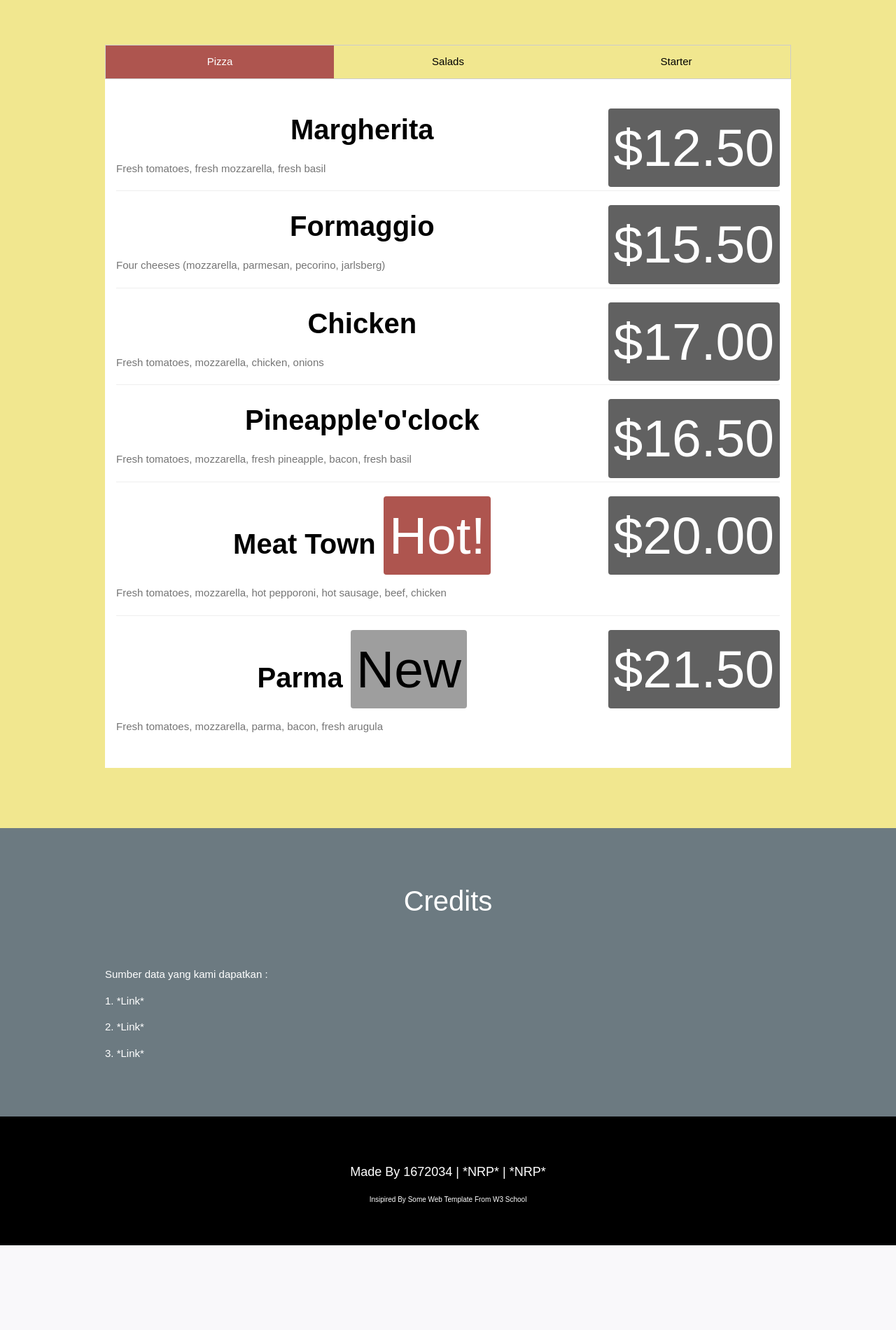
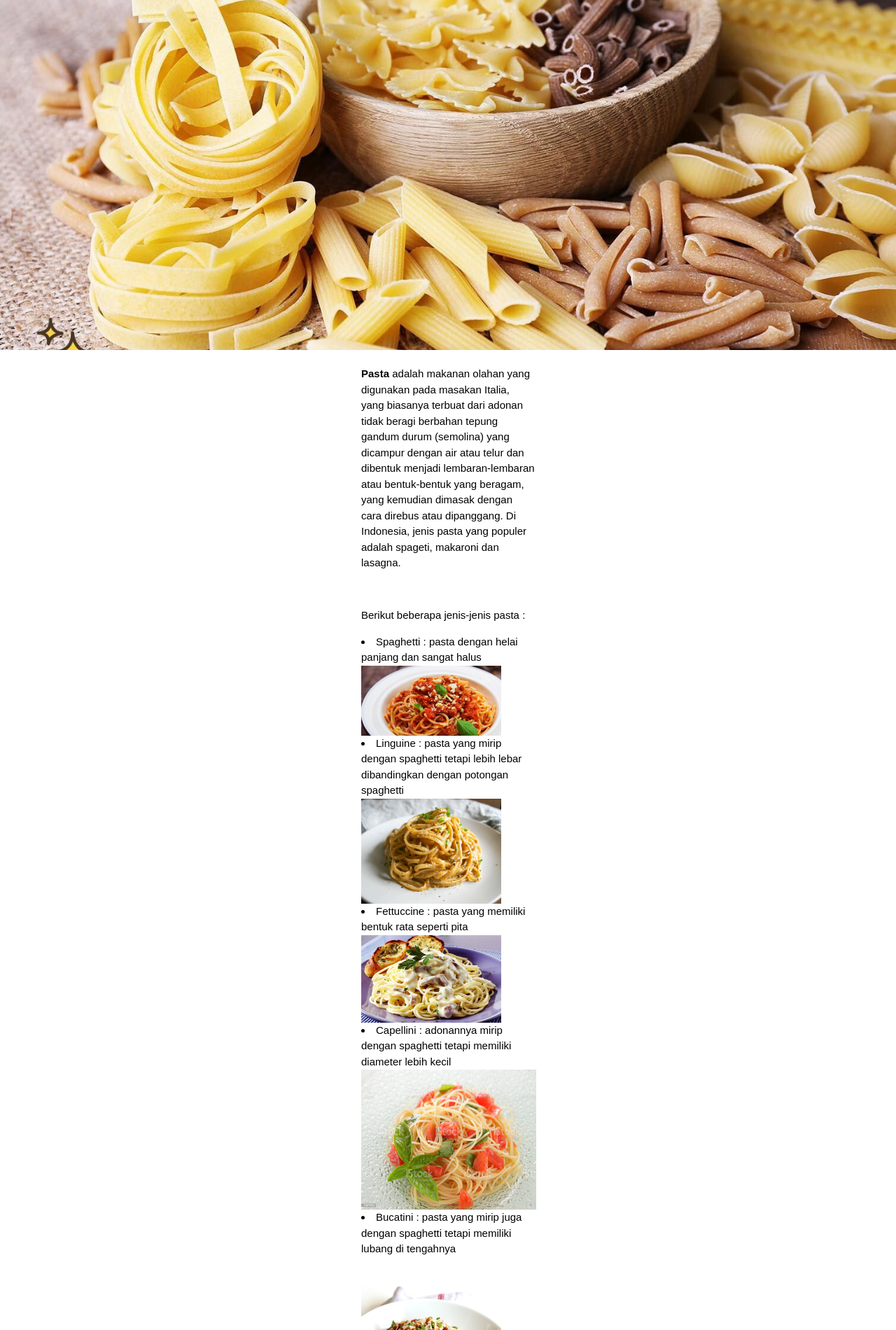
Before and after one commit to alfin7234/uts_pw1, a PHP site: page /jenis.php in a window 1280 px wide. Shown: the part 853-2753 px from the top of the page at 70% size. Before the commit the page ends 2632 px from the top, so only its background shows below. Run offline with PHP 8.4, Linux system fonts and the light colour scheme.

Commit message:
Update jenis.php
menambahkan jenis jenis pasta, edit made by, link

```diff
--- a/uts6/jenis.php
+++ b/uts6/jenis.php
@@ -40,6 +40,47 @@
 </header>
 
 <!-- JENIS PASTA -->
+            <div class="img1">
+            <div class="text">
+            </div>
+        </div>
+            <article class="padding">
+                <p><b>Pasta</b> adalah makanan olahan yang digunakan pada masakan Italia, yang biasanya terbuat dari adonan tidak beragi berbahan tepung gandum durum (semolina) yang dicampur dengan air atau telur dan dibentuk menjadi lembaran-lembaran atau bentuk-bentuk yang beragam, yang kemudian dimasak dengan cara direbus atau dipanggang. Di Indonesia, jenis pasta yang populer adalah spageti, makaroni dan lasagna.</p>
+                <br>
+                <p>Berikut beberapa jenis-jenis pasta :</p>
+                <table>
+                    <li>Spaghetti : pasta dengan helai panjang dan sangat halus</li>
+                    <img src="images/spaghetti.jpg" width="200px" height="100px">
+                    <li>Linguine : pasta yang mirip dengan spaghetti tetapi lebih lebar dibandingkan dengan potongan spaghetti</li>
+                    <img src="images/linguine.jpg" width="200px" height="150px">
+                    <li>Fettuccine : pasta yang memiliki bentuk rata seperti pita</li>
+                    <img src="images/fettuccine.jpg" width="200px" height="125px">
+                    <li>Capellini : adonannya mirip dengan spaghetti tetapi memiliki diameter lebih kecil</li>
+                    <img src="images/capellini.jpg" width="250px" height="200px">
+                    <li>Bucatini : pasta yang mirip juga dengan spaghetti tetapi memiliki lubang di tengahnya</li>
+                    <img src="images/bucatini.jpg" width="200px" height="300px">
+                    <li>Ravioli : lembaran pasta ditumpuk membentuk kantung-kantung kecil</li>
+                    <img src="images/ravioli.jpg" width="200px" height="200px">
+                    <li>Tortellini : pasta berukuran kecil dan berbentuk seperti cincin</li>
+                    <img src="images/tortellini.jpg" width="225px" height="150px">
+                    <li>Fusilli : pasta yang memiliki bentuk seperti pembuka botol tetapi memiliki spiral lebih rapat</li>
+                    <img src="images/fusilli.jpg" width="225ps" height="150px">
+                    <li>Farfalle : pasta yang berbentuk dasi kupu-kupu</li>
+                    <img src="images/farfalle.jpg" width="250px" height="200px">
+                    <li>Conchiglie : pasta yang memiliki bentuk menyerupai kerang</li>
+                    <img src="images/conchiglie.jpg" width="200px" height="175px">
+                    <li>Gnocchi : pasta yang berbentuk seperti pangsit</li>
+                    <img src="images/gnocchi.jpg" width="275px" height="225px">
+                    <li>Penne : penne adalah jenis pasta berlubang, dinamai penne karena bentuknya yang mirip dengan pena</li>
+                    <img src="images/penne.jpg" width="225px" height="175px">
+                    <li>Ziti : pasta yang bentuknya mirip seperti penne tetapi memiliki potong lurus di bagian ujungnya</li>
+                    <img src="images/ziti.jpg" width="250px" height="200px">
+                    <li>Orecchiette : bentuk pasta yang mirip dengan telinga kecil</li>
+                    <img src="images/orecchiette.jpeg" width="200px" height="200px">
+                    <li>Lasagna : pasta yang berbentuk lembaran datar</li>
+                    <img src="images/lasagna.jpg" width="250px" height="200px">
+                </table>
+
 <div class="container yellow grayscale-min padding-64 xlarge" id="menu">
 	<div class="content">
 		<div class="row center border border-dark-grey">
@@ -121,15 +162,15 @@
   <div class="content">
     <h1 class="center xlarge" style="margin-bottom:64px">Credits</h1>
     <p>Sumber data yang kami dapatkan : </p>
-    <p>1. *Link*</p>
-    <p>2. *Link*</p>
-    <p>3. *Link*</p>
+    <p>1. https://www.kompas.com/food/read/2020/10/14/190700375/15-jenis-pasta-yang-sering-dijumpai-di-indonesia?page=all</p>
+    <p>2. https://www.unileverfoodsolutions.co.id/id/inspirasi-chef/knorr-world-cuisines/kenali-bentuk-pasta-anda-plus-beberapa-resep-pasta-untuk-dicoba.html</p>
+    <p></p>
   </div>
 </div>
 
 <!-- Footer -->
 <footer class="center black padding-48 large">
-  <p>Made By 1672034 | *NRP* | *NRP*</p>
+  <p>Made By 1672034 | 2172011 | 2172025</p>
   <p class="tiny">Insipired By Some Web Template From W3 School</p>
 </footer>
 
```
